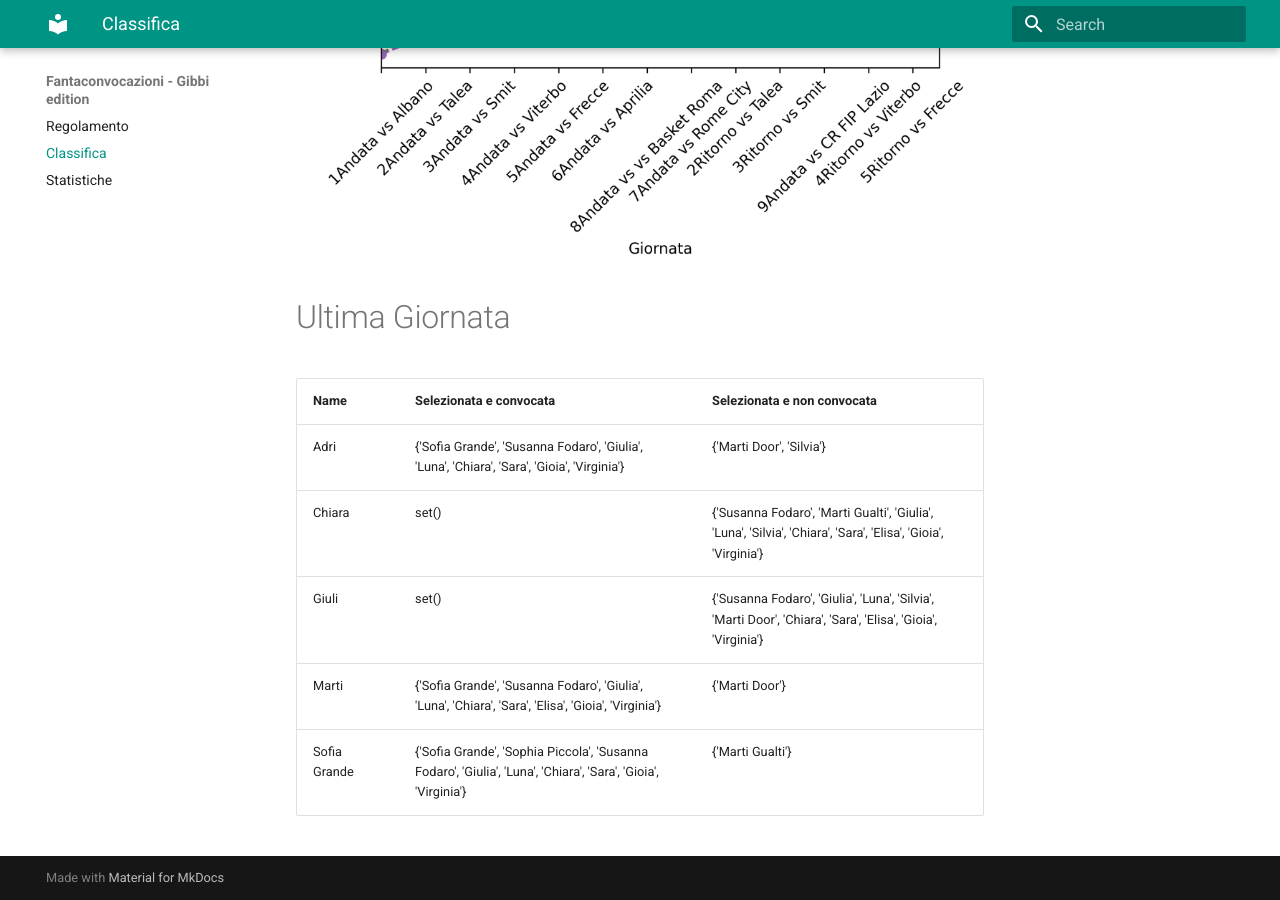
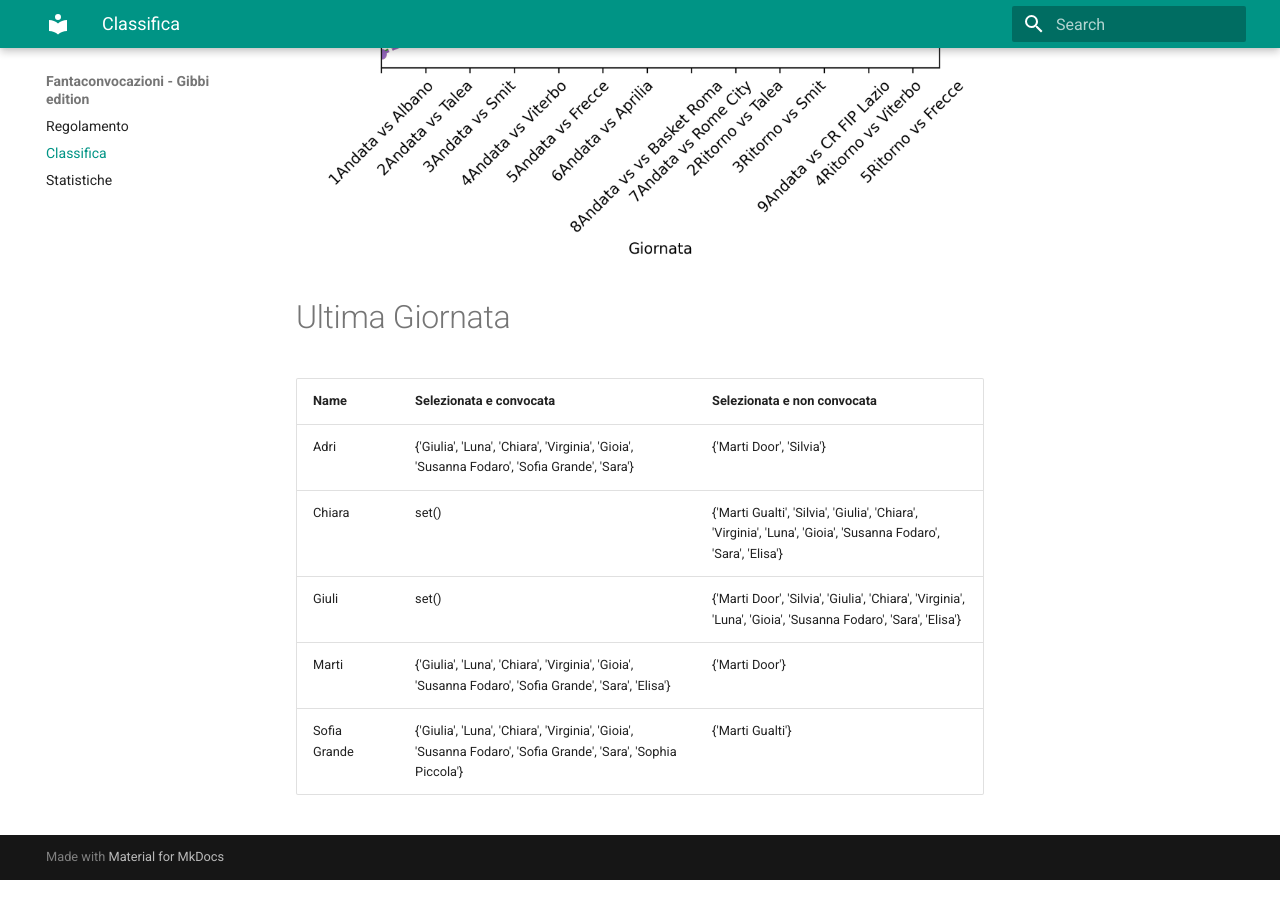
Before and after one commit to martinig94/fantagibbi, an MkDocs documentation site: the page built from docs/Classifica.md, in a window 1280 px wide and 900 px high, scrolled down 851 px. Built offline with MkDocs 1.6.1 and Material for MkDocs 9.7.7, drawn with Linux system fonts in a browser that asks for light colours.

Commit message:
Auto-update from main.py

```diff
--- a/docs/Classifica.md
+++ b/docs/Classifica.md
@@ -18,9 +18,9 @@
 <!-- START_TABLE CORRECT -->
 | Name         | Selezionata e convocata                                                                                       | Selezionata e non convocata                                                                                    |
 |:-------------|:--------------------------------------------------------------------------------------------------------------|:---------------------------------------------------------------------------------------------------------------|
-| Adri         | {'Sofia Grande', 'Susanna Fodaro', 'Giulia', 'Luna', 'Chiara', 'Sara', 'Gioia', 'Virginia'}                   | {'Marti Door', 'Silvia'}                                                                                       |
-| Chiara       | set()                                                                                                         | {'Susanna Fodaro', 'Marti Gualti', 'Giulia', 'Luna', 'Silvia', 'Chiara', 'Sara', 'Elisa', 'Gioia', 'Virginia'} |
-| Giuli        | set()                                                                                                         | {'Susanna Fodaro', 'Giulia', 'Luna', 'Silvia', 'Marti Door', 'Chiara', 'Sara', 'Elisa', 'Gioia', 'Virginia'}   |
-| Marti        | {'Sofia Grande', 'Susanna Fodaro', 'Giulia', 'Luna', 'Chiara', 'Sara', 'Elisa', 'Gioia', 'Virginia'}          | {'Marti Door'}                                                                                                 |
-| Sofia Grande | {'Sofia Grande', 'Sophia Piccola', 'Susanna Fodaro', 'Giulia', 'Luna', 'Chiara', 'Sara', 'Gioia', 'Virginia'} | {'Marti Gualti'}                                                                                               |
+| Adri         | {'Giulia', 'Luna', 'Chiara', 'Virginia', 'Gioia', 'Susanna Fodaro', 'Sofia Grande', 'Sara'}                   | {'Marti Door', 'Silvia'}                                                                                       |
+| Chiara       | set()                                                                                                         | {'Marti Gualti', 'Silvia', 'Giulia', 'Chiara', 'Virginia', 'Luna', 'Gioia', 'Susanna Fodaro', 'Sara', 'Elisa'} |
+| Giuli        | set()                                                                                                         | {'Marti Door', 'Silvia', 'Giulia', 'Chiara', 'Virginia', 'Luna', 'Gioia', 'Susanna Fodaro', 'Sara', 'Elisa'}   |
+| Marti        | {'Giulia', 'Luna', 'Chiara', 'Virginia', 'Gioia', 'Susanna Fodaro', 'Sofia Grande', 'Sara', 'Elisa'}          | {'Marti Door'}                                                                                                 |
+| Sofia Grande | {'Giulia', 'Luna', 'Chiara', 'Virginia', 'Gioia', 'Susanna Fodaro', 'Sofia Grande', 'Sara', 'Sophia Piccola'} | {'Marti Gualti'}                                                                                               |
 <!-- END_TABLE CORRECT -->
```
